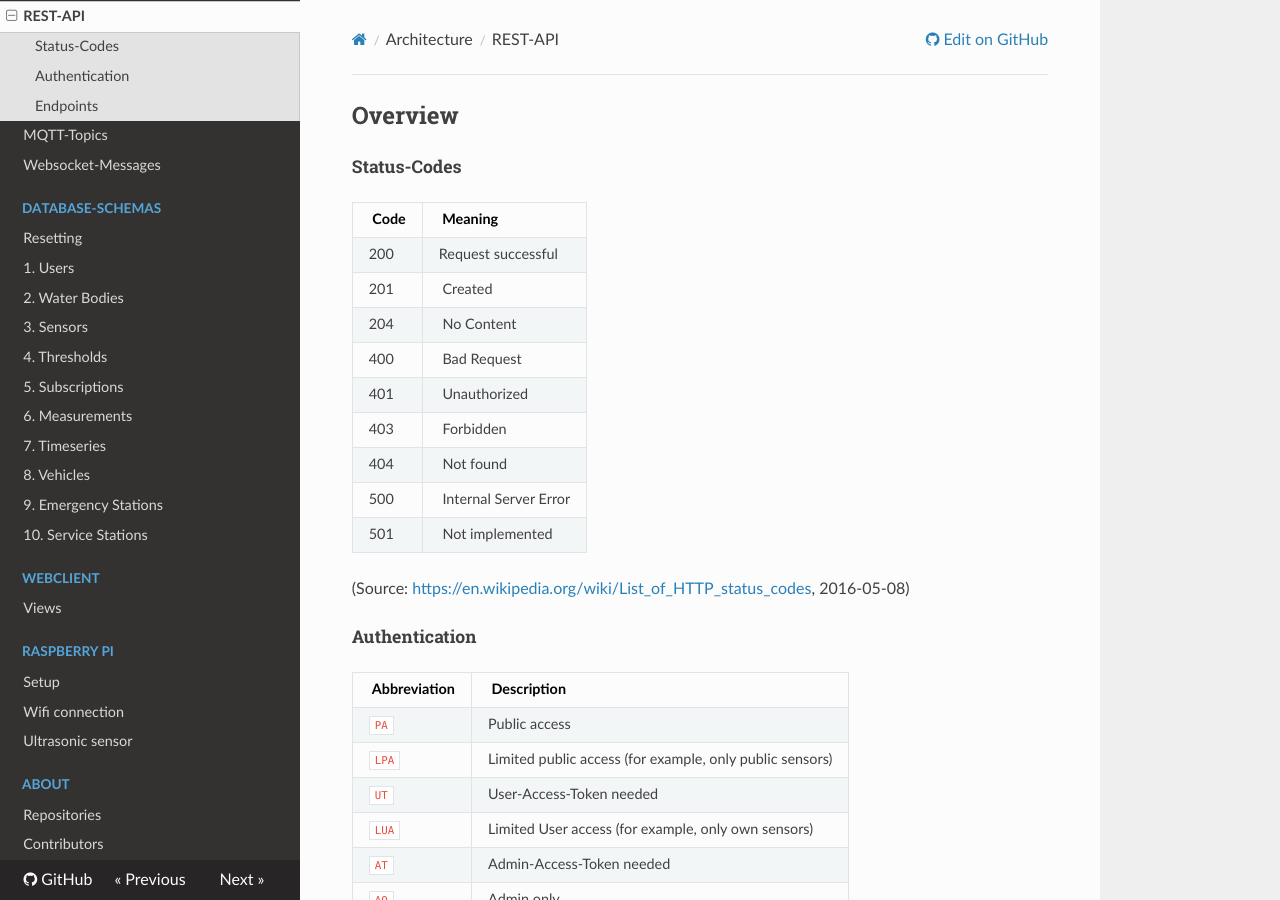
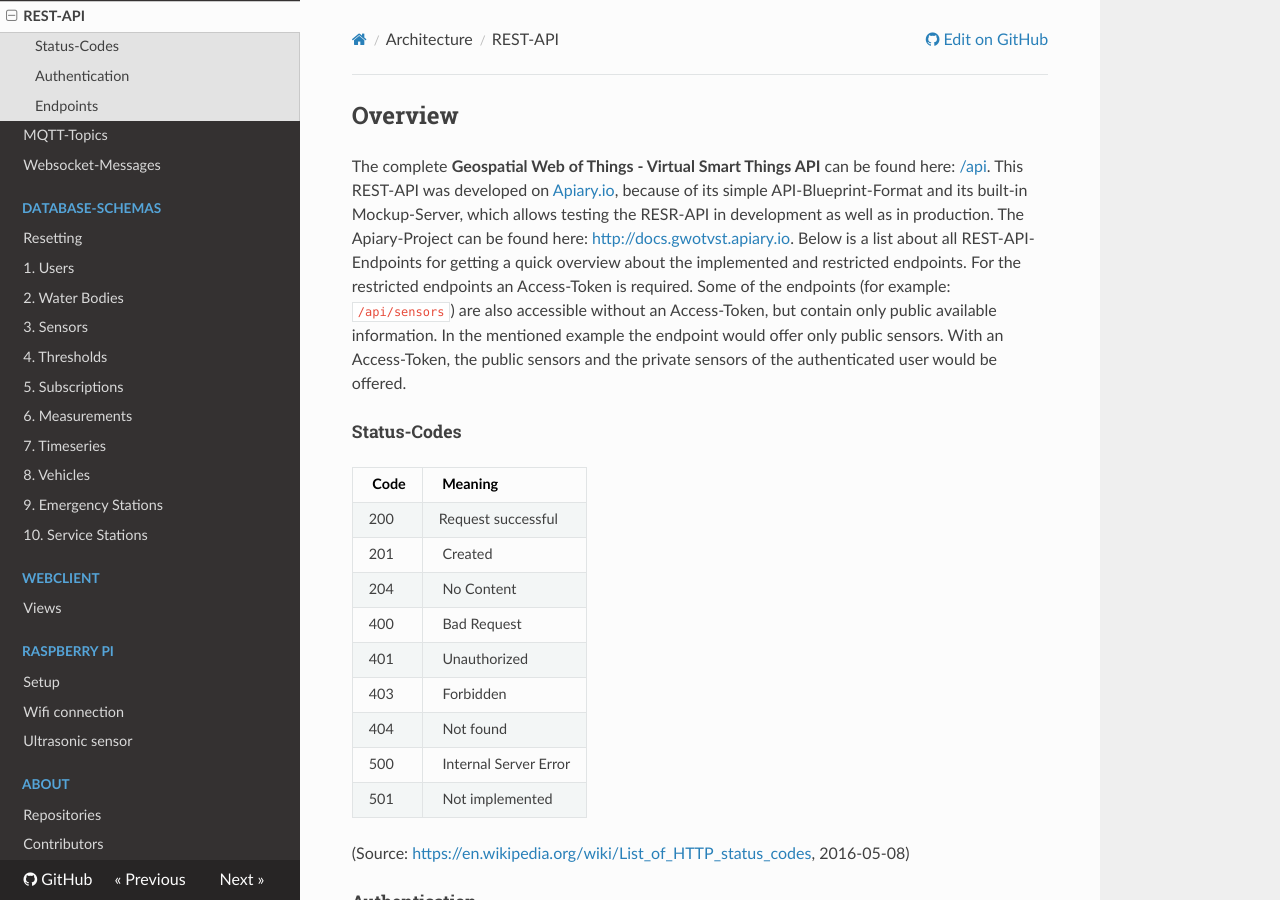
Before and after one commit to nicho90/GWoT-VST-Docs, an MkDocs documentation site: the page built from docs/architecture/rest-api.md, in a window 1280 px wide and 900 px high. Built offline with MkDocs 1.6.1, drawn with Linux system fonts in a browser that asks for light colours; nearby versions of some CDN libraries; old or Windows-style settings are respelled for this version of MkDocs; some of the changed text lies outside the part shown.

Commit message:
Updated REST-API-Endpoints
- Added missing endpoint: /api/verifications/user
- Added missing endpoint: /api/verifications/device

```diff
--- a/docs/architecture/rest-api.md
+++ b/docs/architecture/rest-api.md
@@ -1,4 +1,8 @@
 ## Overview
+
+The complete **Geospatial Web of Things - Virtual Smart Things API** can be found here: [/api](/api).
+This REST-API was developed on [Apiary.io](https://apiary.io), because of its simple API-Blueprint-Format and its built-in Mockup-Server, which allows testing the RESR-API in development as well as in production. The Apiary-Project can be found here: [http://docs.gwotvst.apiary.io](http://docs.gwotvst.apiary.io).
+Below is a list about all REST-API-Endpoints for getting a quick overview about the implemented and restricted endpoints. For the restricted endpoints an Access-Token is required. Some of the endpoints (for example: `/api/sensors`) are also accessible without an Access-Token, but contain only public available information. In the mentioned example the endpoint would offer only public sensors. With an Access-Token, the public sensors and the private sensors of the authenticated user would be offered.
 
 ##### Status-Codes
 
@@ -101,3 +105,5 @@
 | <span class="blue">501</span> | `/api/vehicles/:vehicle_id` | **PUT** | AT, AO | |
 | <span class="blue">501</span> | `/api/vehicles/:vehicle_id` | **DELETE** | AT, AO | |
 | <span class="green">200</span> | `/api/forecast` | **GET** | PA | `?lat=0.0` <br> `&lng=0.0` <br> `&lang=en` **required** |
+| <span class="green">200</span> | `/api/verifications/user` | **GET** | PA | `?username=vst-user` **required** |
+| <span class="green">200</span> | `/api/verifications/device` | **GET** | PA | `?device_id=rpi-1` **required** |
```
